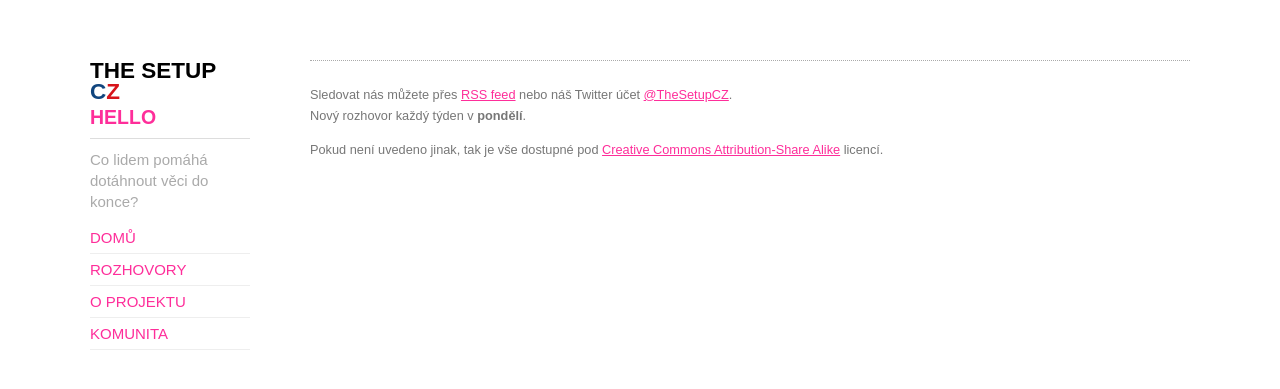
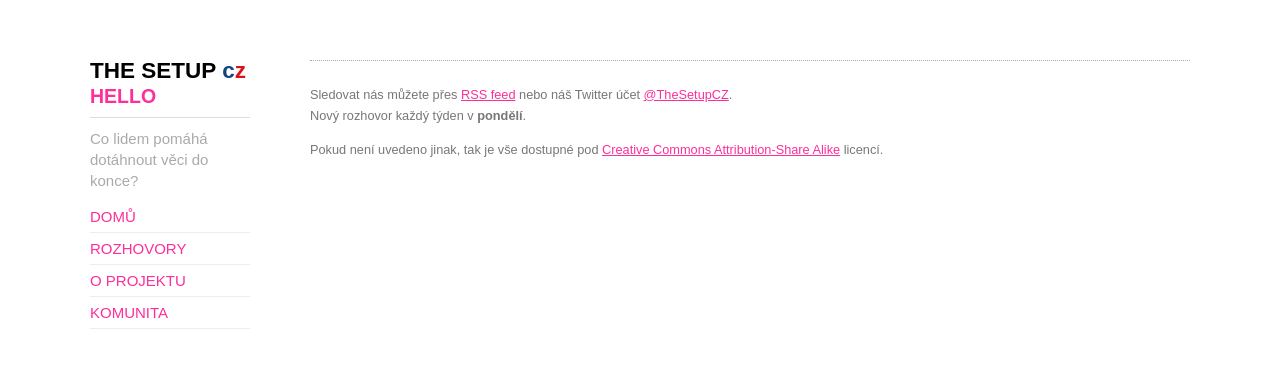
Before and after one commit to burningtree/thesetup-czech, a Jekyll site: the page built from website/index.html, in a window 1280 px wide. Shown: the top 389 px of the page. Built offline with Jekyll 4.4.1, drawn with Linux system fonts in a browser that asks for light colours; Markdown is read by kramdown in place of the engine named in the settings; the list of posts is cut into pages by our own code.

Commit message:
CZ => cz

```diff
--- a/website/_layouts/default.html
+++ b/website/_layouts/default.html
@@ -23,7 +23,7 @@
 		<div id="wrapper">
 			<div id="stump">
 				<header>
-					<h1>The Setup <span style="color:#11457E;">C</span><span style="color:#D7141A;">Z</span></h1>
+					<h1>The Setup <span class="a">c</span><span class="b">z</span></h1>
                     {% unless page.url == '/index.html' %}
                         <h2>{% if page.slug %}Rozhovor{% else %}{{ page.title }}{% endif %}</h2>
                     {% endunless %}
--- a/website/css/main.css
+++ b/website/css/main.css
@@ -69,6 +69,18 @@ text-transform: uppercase;
 padding: 0;
 margin: 0;
 font-size: 150%;
+}
+
+h1 span {
+text-transform: lowercase;
+}
+
+h1 span.a {
+color: #11457E;
+}
+
+h1 span.b {
+color: #D7141A;
 }
 
 h2 {
```
